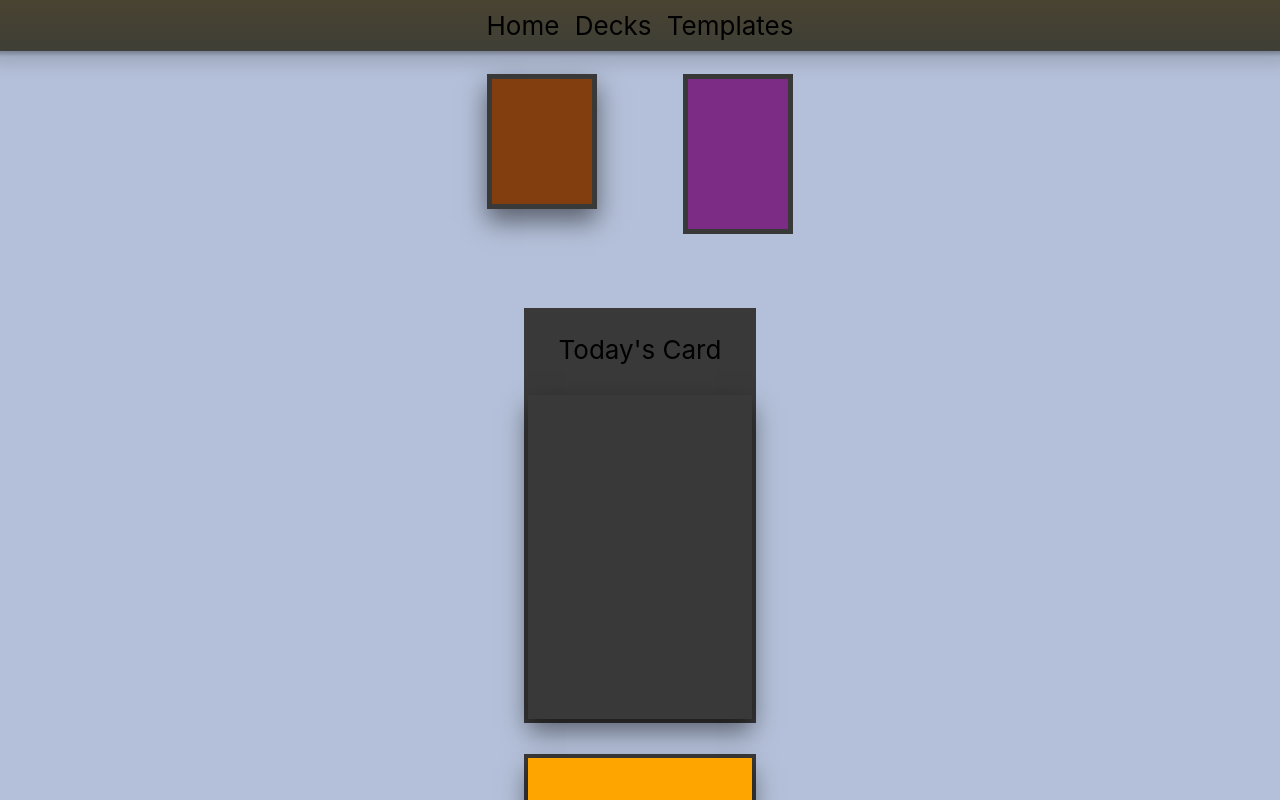
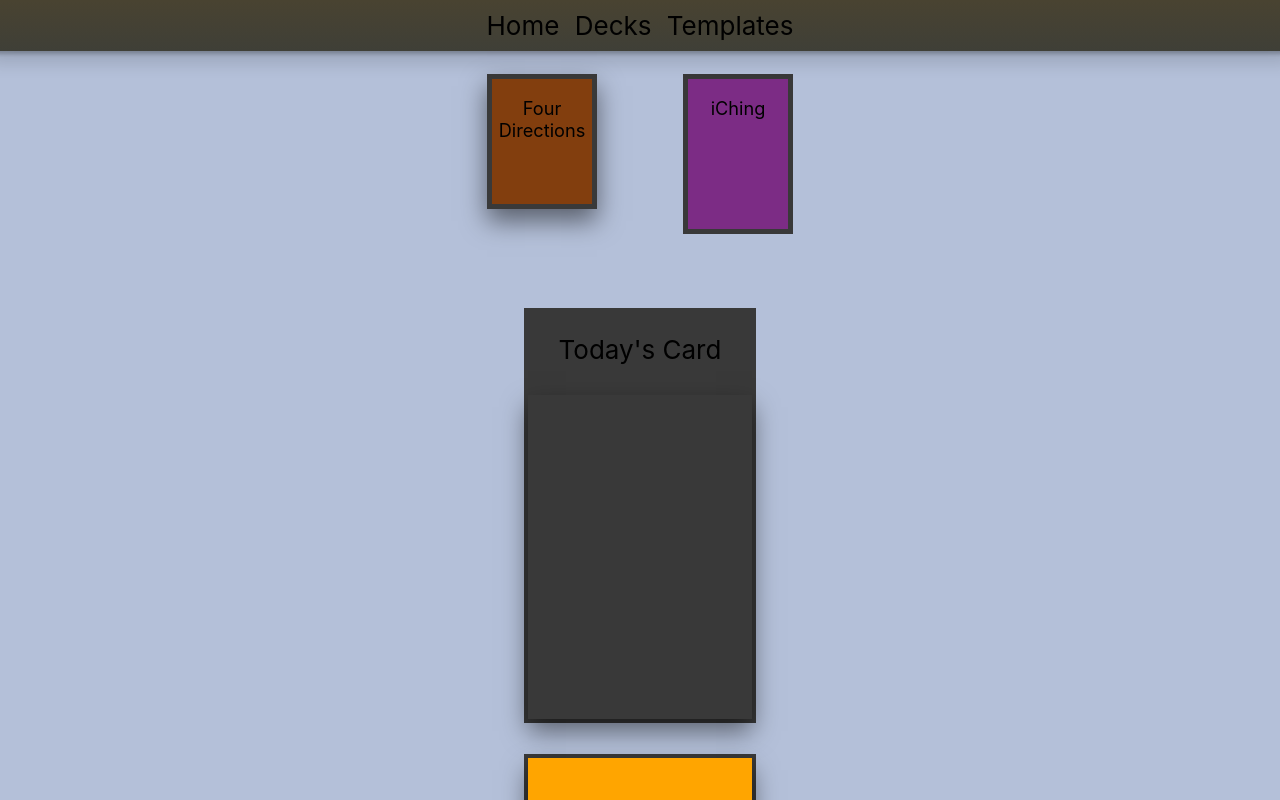
Before and after one commit to TaylorBurke/my-app, a React (Create React App) app: page / in a window 1280 px wide. Shown: the top 800 px of the page. Built offline with nearby package versions, Linux system fonts and the light colour scheme.

Commit message:
label for deck generator

```diff
--- a/src/Components/DeckGenerator.tsx
+++ b/src/Components/DeckGenerator.tsx
@@ -44,12 +44,14 @@ const DeckGenerator = ({deck, isStaged}: DeckProps) => {
             <br/>
             <StyledPage>
                 <div style={{height: `${80}`}}/>
+
                 <Border>
                     <div style={{display: 'flex', flexDirection: 'column',
                         alignItems: 'center', boxShadow: `${boxShadow}`, padding: 5, margin: 43, backgroundColor: `${theme.black}`
                         }}>
                     <div style={{backgroundColor: `${deck.color}`, justifyContent: 'center', alignItems: 'center', width: deck.width/2, height: deck.height/2}}>
-                        </div>
+                        <p style={{fontSize:"70%"}}>{deck.name}</p>
+                    </div>
                     </div>
                 </Border>
             </StyledPage>
```
